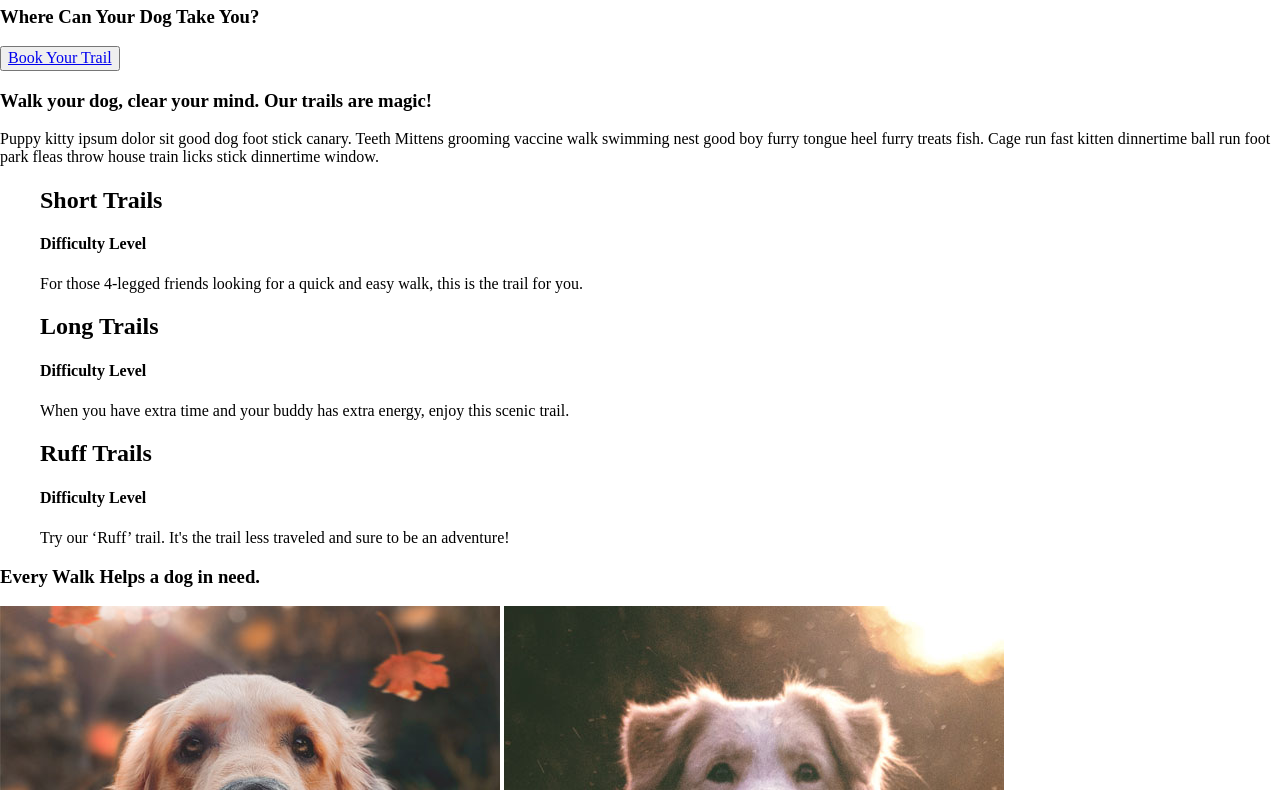
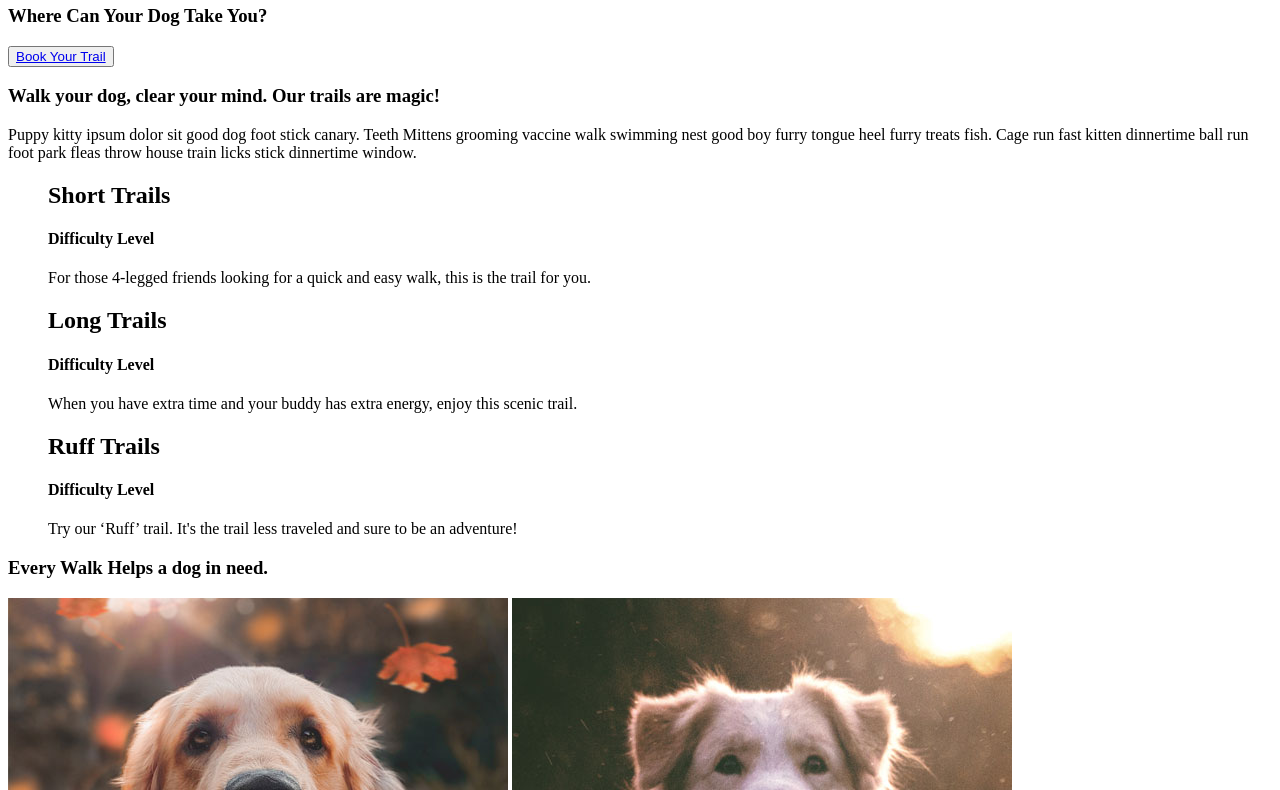
Before and after one commit to ckroll17/Coding-with-Carla---HTML-CSS, a plain HTML site: page index.html in a window 1280 px wide. Shown: the part 163-953 px from the top of the page. Drawn offline with nearby package versions, Linux system fonts and the light colour scheme; a web font is replaced by a local one.

Commit message:
updated head of file

```diff
--- a/index.html
+++ b/index.html
@@ -6,9 +6,6 @@
     <meta http-equiv="x-ua-compatible" content="ie=edge">
     <title>CWC - Dog Walking Trails</title>
     <link href="https://fonts.googleapis.com/css?family=Muli:400,600,700,800,900" rel="stylesheet">
-    <link rel="stylesheet" href="css/normalize.css">
-    <link rel="stylesheet" href="css/main.css">
-    <link rel="stylesheet" href="css/grid.css">
 </head>
 
 <body>
```
